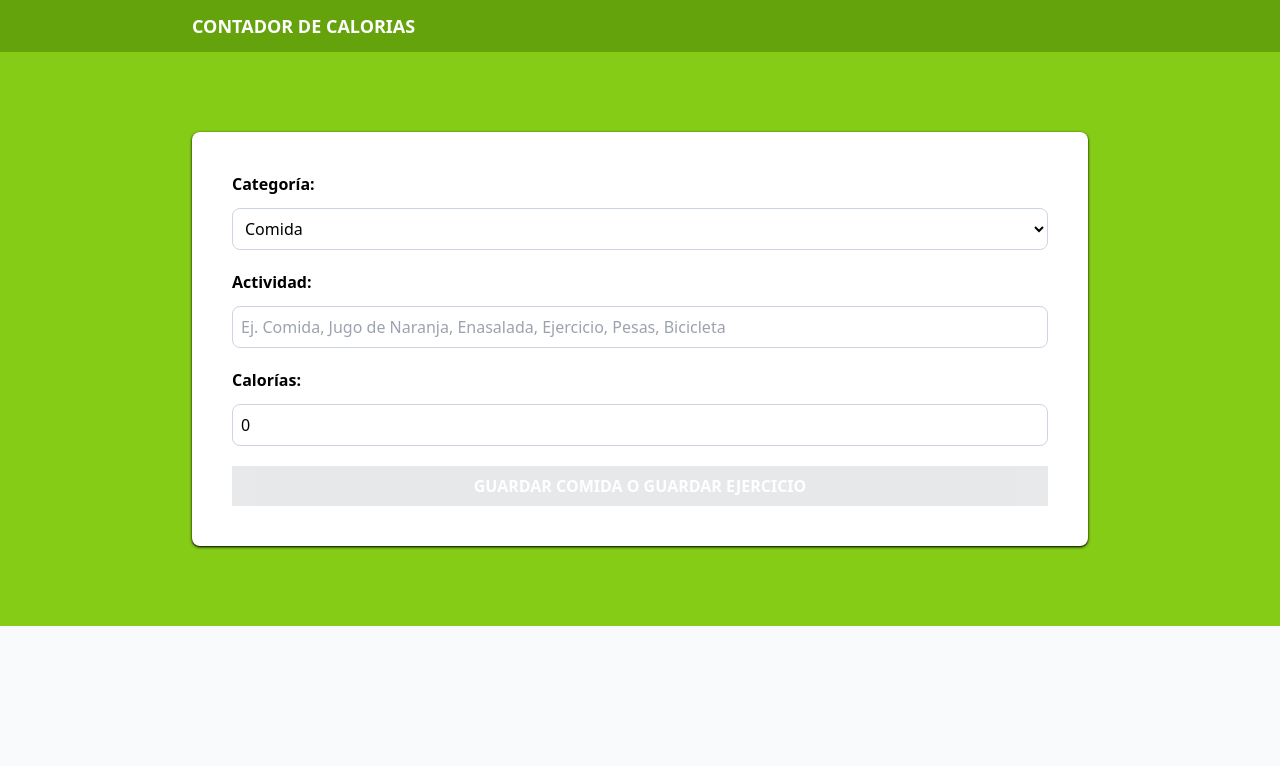
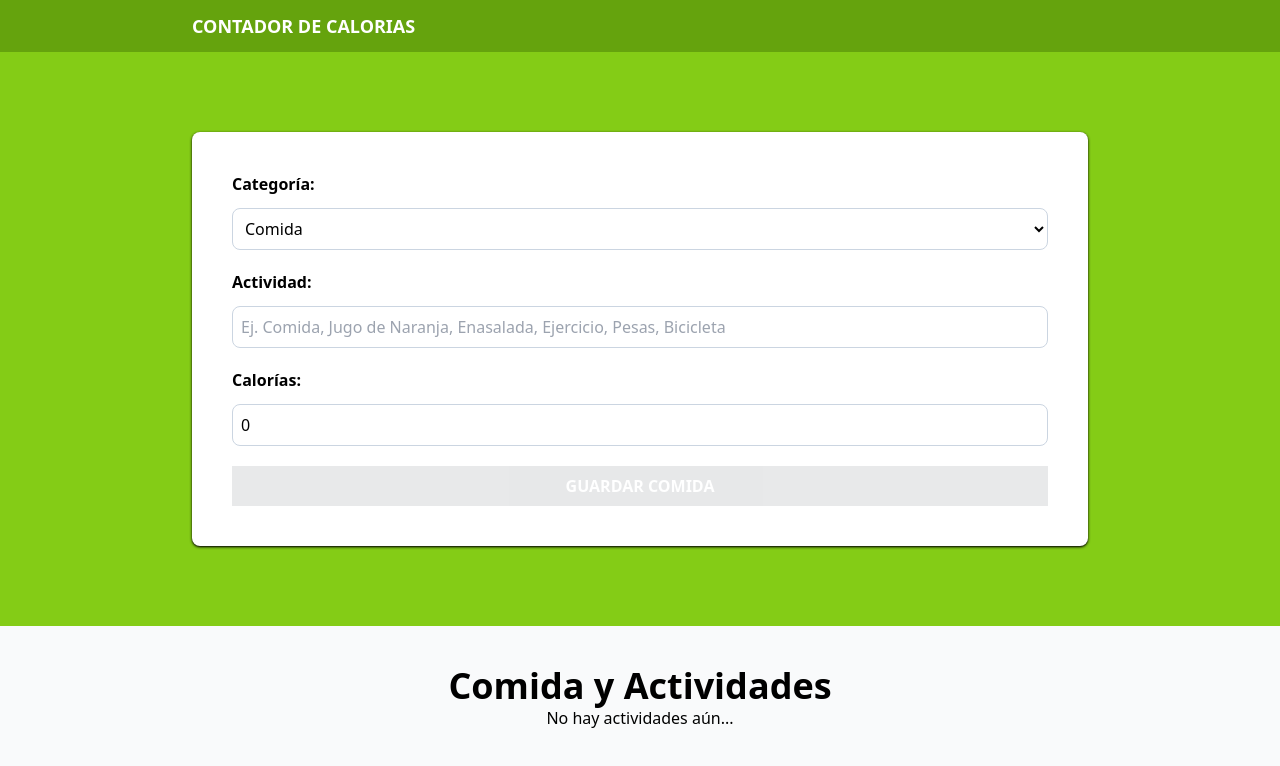
Before and after one commit to Copca/react-calorie-traker, a React (Vite) app: page / in a window 1280 px wide. Shown: the top 766 px of the page. Built offline with nearby package versions, Linux system fonts and the light colour scheme.

Commit message:
implentando useReducer

```diff
--- a/package.json
+++ b/package.json
@@ -10,12 +10,15 @@
     "preview": "vite preview"
   },
   "dependencies": {
+    "@heroicons/react": "^2.1.5",
     "react": "^18.3.1",
-    "react-dom": "^18.3.1"
+    "react-dom": "^18.3.1",
+    "uuid": "^10.0.0"
   },
   "devDependencies": {
     "@types/react": "^18.3.3",
     "@types/react-dom": "^18.3.0",
+    "@types/uuid": "^10.0.0",
     "@typescript-eslint/eslint-plugin": "^7.15.0",
     "@typescript-eslint/parser": "^7.15.0",
     "@vitejs/plugin-react-swc": "^3.5.0",
--- a/src/App.tsx
+++ b/src/App.tsx
@@ -1,6 +1,13 @@
+import { useReducer } from 'react';
+
+import { activityReducer, initialState } from './reducers/activityReducer';
+
 import Form from './components/Form';
+import ActivityList from './components/ActivityList';
 
 function App() {
+	const [state, dispatch] = useReducer(activityReducer, initialState);
+
 	return (
 		<>
 			<header className='bg-lime-600 py-3'>
@@ -13,8 +20,12 @@ function App() {
 
 			<section className='bg-lime-500 py-20 px-5'>
 				<div className='max-w-4xl mx-auto'>
-					<Form />
+					<Form state={state} dispatch={dispatch} />
 				</div>
+			</section>
+
+			<section className='max-w-4xl mx-auto p-10'>
+				<ActivityList activities={state.activities} dispatch={dispatch} />
 			</section>
 		</>
 	);
--- /dev/null
+++ b/src/components/ActivityList.tsx
@@ -0,0 +1,79 @@
+import { useMemo, Dispatch } from 'react';
+import { PencilSquareIcon, XCircleIcon } from '@heroicons/react/24/outline';
+
+import { categories } from '../data/categories';
+import type { IActivity } from '../types';
+import { ActivityActions } from '../reducers/activityReducer';
+
+type ActivityListProps = {
+	activities: IActivity[];
+	dispatch: Dispatch<ActivityActions>;
+};
+
+export default function ActivityList({ activities, dispatch }: ActivityListProps) {
+	const categoryName = useMemo(
+		() => (category: IActivity['category']) =>
+			categories.map((cat) => (cat.id === category ? cat.name : '')),
+		[]
+	);
+
+	const isEmptyActivity = useMemo(() => activities.length === 0, [activities]);
+
+	return (
+		<>
+			<h2 className='text-4xl font-bold to-slate-600 text-center'>Comida y Actividades</h2>
+
+			{isEmptyActivity ? (
+				<p className='text-center'>No hay actividades aún...</p>
+			) : (
+				activities.map((activity) => (
+					<div
+						key={activity.id}
+						className='flex justify-between bg-white px-5 py-10 mt-5'
+					>
+						<div className='space-y-2 relative'>
+							<p
+								className={`absolute text-white font-bold uppercase -top-8 -left-8 px-10 py-2 ${
+									activity.category === 1 ? 'bg-lime-500' : 'bg-orange-500'
+								} `}
+							>
+								{categoryName(activity.category)}
+							</p>
+
+							<p className='text-2xl font-bold pt-5'>{activity.name}</p>
+
+							<p className='font-black text-4xl text-lime-500'>
+								{activity.calories} {''}
+								<span>Calorías</span>
+							</p>
+						</div>
+
+						<div className='flex gap items-center space-x-8'>
+							<button
+								onClick={() =>
+									dispatch({
+										type: 'set-activityId',
+										payload: { id: activity.id }
+									})
+								}
+							>
+								<PencilSquareIcon className='h-8 w-8 text-gray-800' />
+							</button>
+
+							<button
+								onClick={() =>
+									dispatch({
+										type: 'delete-activityId',
+										payload: { id: activity.id }
+									})
+								}
+							>
+								<XCircleIcon className='h-8 w-8 text-red-500' />
+							</button>
+						</div>
+					</div>
+				))
+			)}
+		</>
+	);
+}
--- a/src/components/Form.tsx
+++ b/src/components/Form.tsx
@@ -1,14 +1,36 @@
-import { useState, ChangeEvent } from 'react';
+import { useState, useEffect, ChangeEvent, FormEvent, Dispatch } from 'react';
+import { v4 as uuidv4 } from 'uuid';
 
+import { categories } from '../data/categories';
 import type { IActivity } from '../types';
-import { categories } from '../data/categories';
+import { ActivityActions, ActivityState } from '../reducers/activityReducer';
 
-export default function Form() {
-	const [activity, setActivity] = useState<IActivity>({
-		category: 1,
-		name: '',
-		calories: 0
-	});
+type FormProps = {
+	dispatch: Dispatch<ActivityActions>;
+	state: ActivityState;
+};
+
+const initialState = {
+	id: uuidv4(),
+	category: 1,
+	name: '',
+	calories: 0
+};
+
+export default function Form({ dispatch, state }: FormProps) {
+	const [activity, setActivity] = useState<IActivity>(initialState);
+
+	// Cuado se da click al boton editar, se actualiza state.activeId, y acutualizamos el formulario
+	useEffect(() => {
+		if (state.activeId) {
+			const selectedActivity = state.activities.filter(
+				(stateActivity) => stateActivity.id === state.activeId
+			)[0]; // filter => un [] necesitamos la posicion [0]
+
+			// Se actualiza el contenido del formulario
+			setActivity(selectedActivity);
+		}
+	}, [state.activeId, state.activities]);
 
 	const handleChange = (e: ChangeEvent<HTMLSelectElement> | ChangeEvent<HTMLInputElement>) => {
 		const isNumberField = ['category', 'calories'].includes(e.target.name); // => true/false
@@ -21,11 +43,26 @@ export default function Form() {
 
 	const isValidActivity = () => {
 		const { name, calories } = activity;
+
 		return name.trim() !== '' && calories > 0;
 	};
 
+	const handleSubmit = (e: FormEvent<HTMLFormElement>) => {
+		e.preventDefault();
+
+		dispatch({ type: 'save-activity', payload: { newActivity: activity } });
+
+		setActivity({
+			...initialState,
+			id: uuidv4()
+		});
+	};
+
 	return (
-		<form className='space-y-5 bg-white shadow shadow-black rounded-lg p-10'>
+		<form
+			className='space-y-5 bg-white shadow shadow-black rounded-lg p-10'
+			onSubmit={handleSubmit}
+		>
 			<div className='grid grid-cols-1 gap-3'>
 				<label htmlFor='category' className='font-bold'>
 					Categoría:
@@ -80,8 +117,8 @@ export default function Form() {
 
 			<input
 				type='submit'
-				className='bg-gray-800 hover:bg-gray-900 text-white w-full font-bold uppercase p-2 disabled:opacity-10'
-				value='Guardar Comida o Guardar Ejercicio'
+				className='bg-gray-800 hover:bg-gray-900 text-white w-full font-bold uppercase p-2 disabled:opacity-10 cursor-pointer'
+				value={activity.category === 1 ? 'Guardar Comida' : 'Guardar Ejercicio'}
 				disabled={!isValidActivity()}
 			/>
 		</form>
--- /dev/null
+++ b/src/reducers/activityReducer.ts
@@ -0,0 +1,55 @@
+import type { IActivity } from '../types';
+
+export type ActivityActions =
+	| { type: 'save-activity'; payload: { newActivity: IActivity } }
+	| { type: 'set-activityId'; payload: { id: IActivity['id'] } }
+	| { type: 'delete-activityId'; payload: { id: IActivity['id'] } };
+
+export type ActivityState = {
+	activities: IActivity[];
+	activeId: IActivity['id'];
+};
+
+export const initialState: ActivityState = {
+	activities: [],
+	activeId: ''
+};
+
+export const activityReducer = (state: ActivityState = initialState, action: ActivityActions) => {
+	if (action.type === 'save-activity') {
+		let updatedActivities: IActivity[] = [];
+
+		if (state.activeId) {
+			// Editando actividad
+			updatedActivities = state.activities.map((act) =>
+				act.id === state.activeId ? action.payload.newActivity : act
+			);
+		} else {
+			// Agregando nueva actividad
+			updatedActivities = [...state.activities, action.payload.newActivity];
+		}
+
+		return {
+			...state,
+			activities: updatedActivities
+		};
+	}
+
+	if (action.type === 'set-activityId') {
+		return {
+			...state,
+			activeId: action.payload.id
+		};
+	}
+
+	if (action.type === 'delete-activityId') {
+		return {
+			...state,
+			activities: state.activities.filter(
+				(activityState) => activityState.id !== action.payload.id
+			)
+		};
+	}
+
+	return state;
+};
--- a/src/types/index.ts
+++ b/src/types/index.ts
@@ -4,6 +4,7 @@ export type ICategory = {
 };
 
 export type IActivity = {
+	id: string;
 	category: number;
 	name: string;
 	calories: number;
```
Also changed, not shown: .eslintrc.cjs, 1 other file (tests, documents, lock files or other folders).
